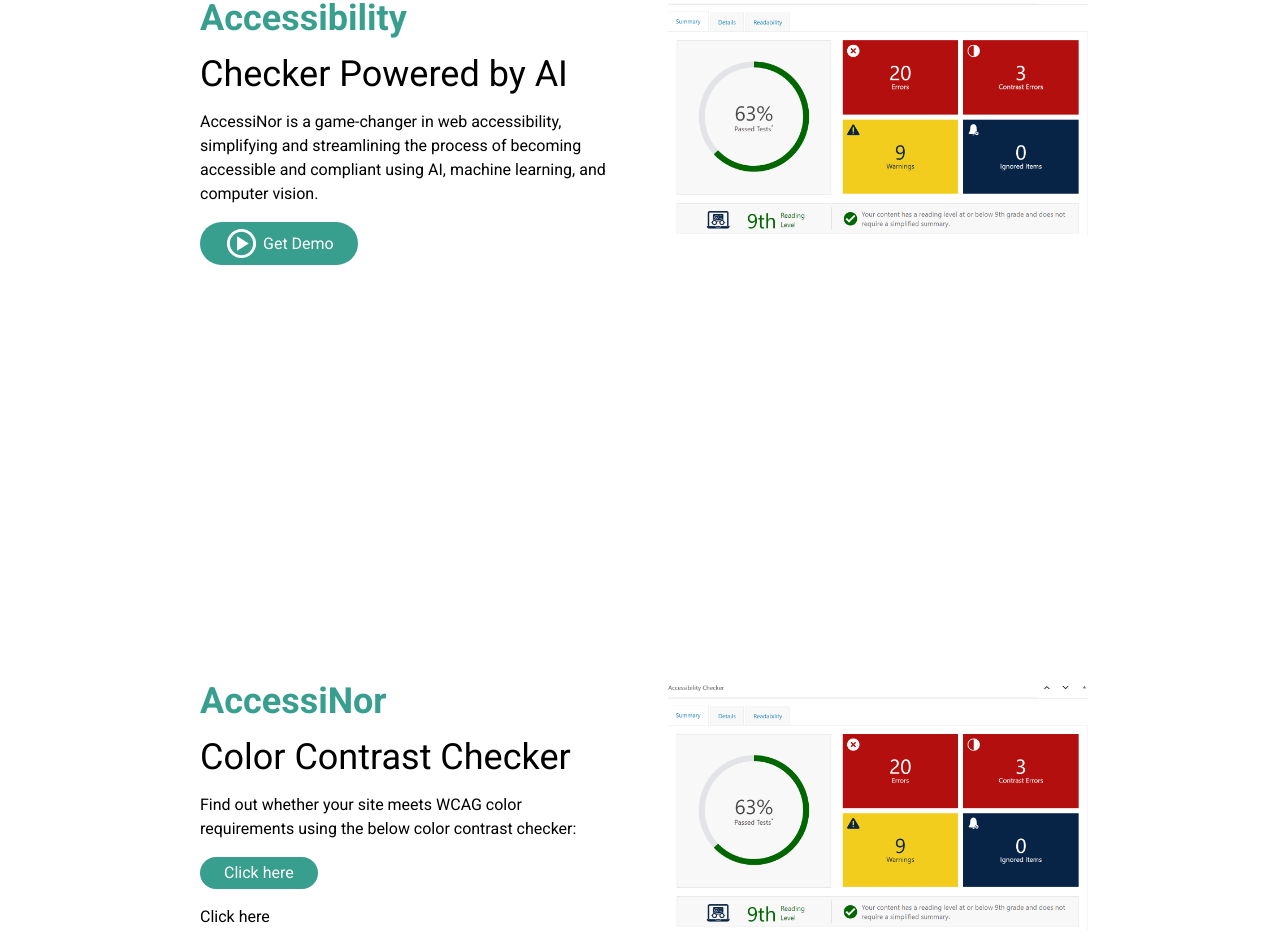
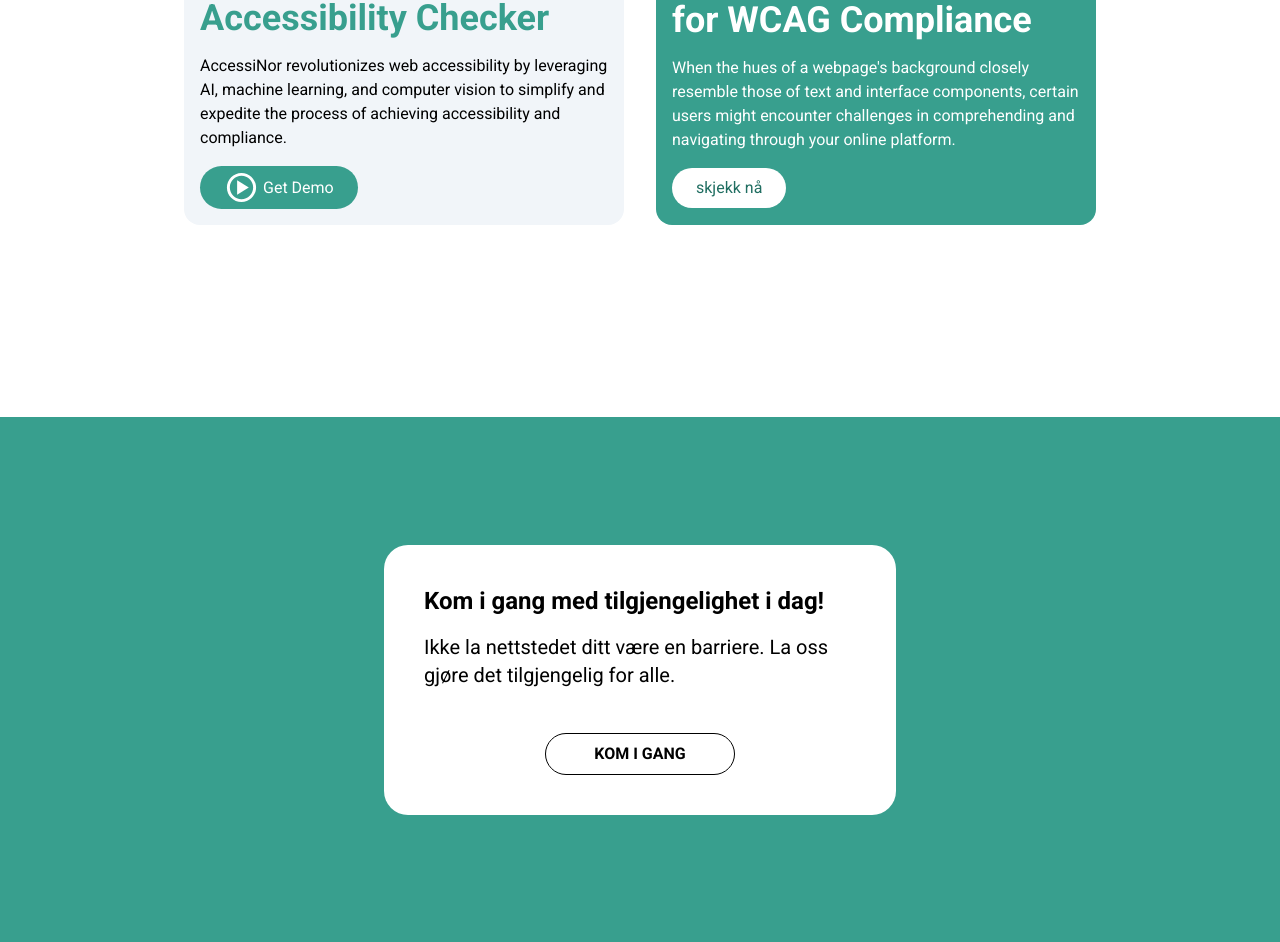
Before and after one commit to Amrit199/accessinor, a Next.js app: page /products in a window 1280 px wide. Shown: the part 250-1192 px from the top of the page. Built offline with nearby package versions, Linux system fonts and the light colour scheme.

Commit message:
accessibility enhanced

```diff
--- a/app/(site)/products/page.jsx
+++ b/app/(site)/products/page.jsx
@@ -9,17 +9,17 @@
   return (
     <div>
       <ReavealX>
-      <div className="w-full h-full bg-white text-black py-24 md:py-48">
-        <div className="w-full h-full xl:w-[80%] mx-auto flex flex-col lg:flex-row items-center justify-center gap-20 lg:gap-8 px-4 lg:px-14">
-          <div className="w-full h-full flex flex-col items-start justify-center gap-4 p-4">
-            <h1 className=" text-4xl font-bold text-primary">
-              Automated Website Accessibility
+        <section className="w-full h-full bg-white text-black py-24 md:py-48">
+          <div className="w-full h-full xl:w-[80%] mx-auto flex flex-col lg:flex-row gap-20 lg:gap-8 px-4 lg:px-14">
+            {/* accessibility checker */}
+            <div className="w-full max-h-96 flex flex-col items-start justify-center gap-4 p-4 bg-slate-100 rounded-2xl">
+              <h1 className="text-2xl md:text-4xl font-bold text-primary">
+                AI-Powered Automated Accessibility Checker
               </h1>
-            <h1 className=" text-4xl">Checker Powered by AI</h1>
               <p className="text-md">
-              AccessiNor is a game-changer in web accessibility, simplifying and
-              streamlining the process of becoming accessible and compliant
-              using AI, machine learning, and computer vision.
+                AccessiNor revolutionizes web accessibility by leveraging AI,
+                machine learning, and computer vision to simplify and expedite
+                the process of achieving accessibility and compliance.
               </p>
               <DemoButton
                 item={"Get Demo"}
@@ -28,52 +28,28 @@
                 }
               />
             </div>
-          <div className="w-full flex items-center justify-center px-2">
-            <Image
-              src={responsive}
-              alt="accessibility checked image"
-              className="w-full sm:max-w-lg xl:w-full object-cover z-10"
-              width={512}
-              height={512}
-            />
+            {/* color contrast checker */}
+            <div className="w-full max-h-96 flex flex-col items-start justify-center gap-4 p-4 bg-primary rounded-2xl">
+              <h1 className=" text-2xl md:text-4xl font-bold text-white">
+                Color Contrast Checker for WCAG Compliance
+              </h1>
+              <p className="text-md text-white">
+                When the hues of a webpage's background closely resemble those
+                of text and interface components, certain users might encounter
+                challenges in comprehending and navigating through your online
+                platform.
+              </p>
+              <Link href={`/products/contrastchecker`}>
+                <button className="flex items-center justify-center gap-1 cursor-pointer flex-nowrap bg-white text-p-hover px-6 py-2 rounded-full transition-all hover:scale-110">
+                  skjekk nå
+                </button>
+              </Link>
             </div>
           </div>
-      </div>
-    </ReavealX>
-
-    {/* contrast checker */}
-    <ReavealX>
-      <div className="w-full h-full bg-white text-black py-24 md:py-48">
-        <div className="w-full h-full xl:w-[80%] mx-auto flex flex-col lg:flex-row items-center justify-center gap-20 lg:gap-8 px-4 lg:px-14">
-          <div className="w-full h-full flex flex-col items-start justify-center gap-4 p-4">
-            <h1 className=" text-4xl font-bold text-primary">
-              AccessiNor
-            </h1>
-            <h1 className=" text-4xl">Color Contrast Checker</h1>
-            <p className="text-md">
-            Find out whether your site meets WCAG color requirements using the below color contrast checker:
-            </p>
-            <button className="flex items-center justify-center gap-1 cursor-pointer flex-nowrap bg-primary hover:bg-p-hover text-white px-6 py-1 rounded-full">
-              Click here
-            </button>
-            <Link href={`/products/contrastchecker`}>
-            Click here
-            </Link>
-          </div>
-          <div className="w-full flex items-center justify-center px-2">
-            <Image
-              src={responsive}
-              alt="accessibility checked image"
-              className="w-full sm:max-w-lg xl:w-full object-cover z-10"
-              width={512}
-              height={512}
-            />
-          </div>
-        </div>
-      </div>
+        </section>
       </ReavealX>
     </div>
-  )
-}
+  );
+};
 
-export default page
+export default page;
--- a/components/ServcieCard.jsx
+++ b/components/ServcieCard.jsx
@@ -82,6 +82,8 @@
               src={featureimg}
               alt="Product screenshot"
               className="w-full self-center rounded-xl shadow-xl ring-1 ring-gray-400/10"
+              width={800}
+              height={600}
             />
           </div>
         </div>
```
Lines whose indentation alone changed are shown as unchanged.
